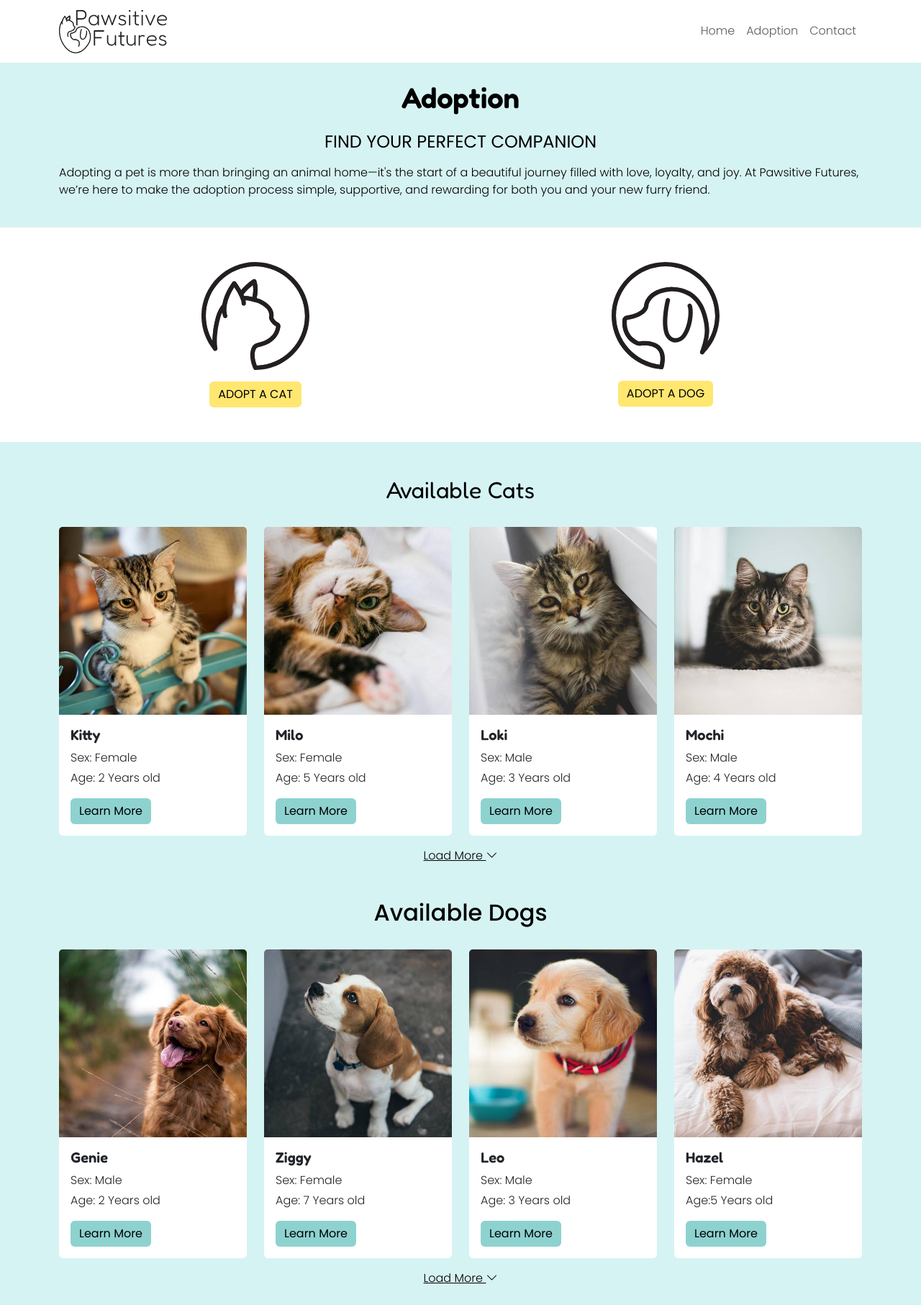
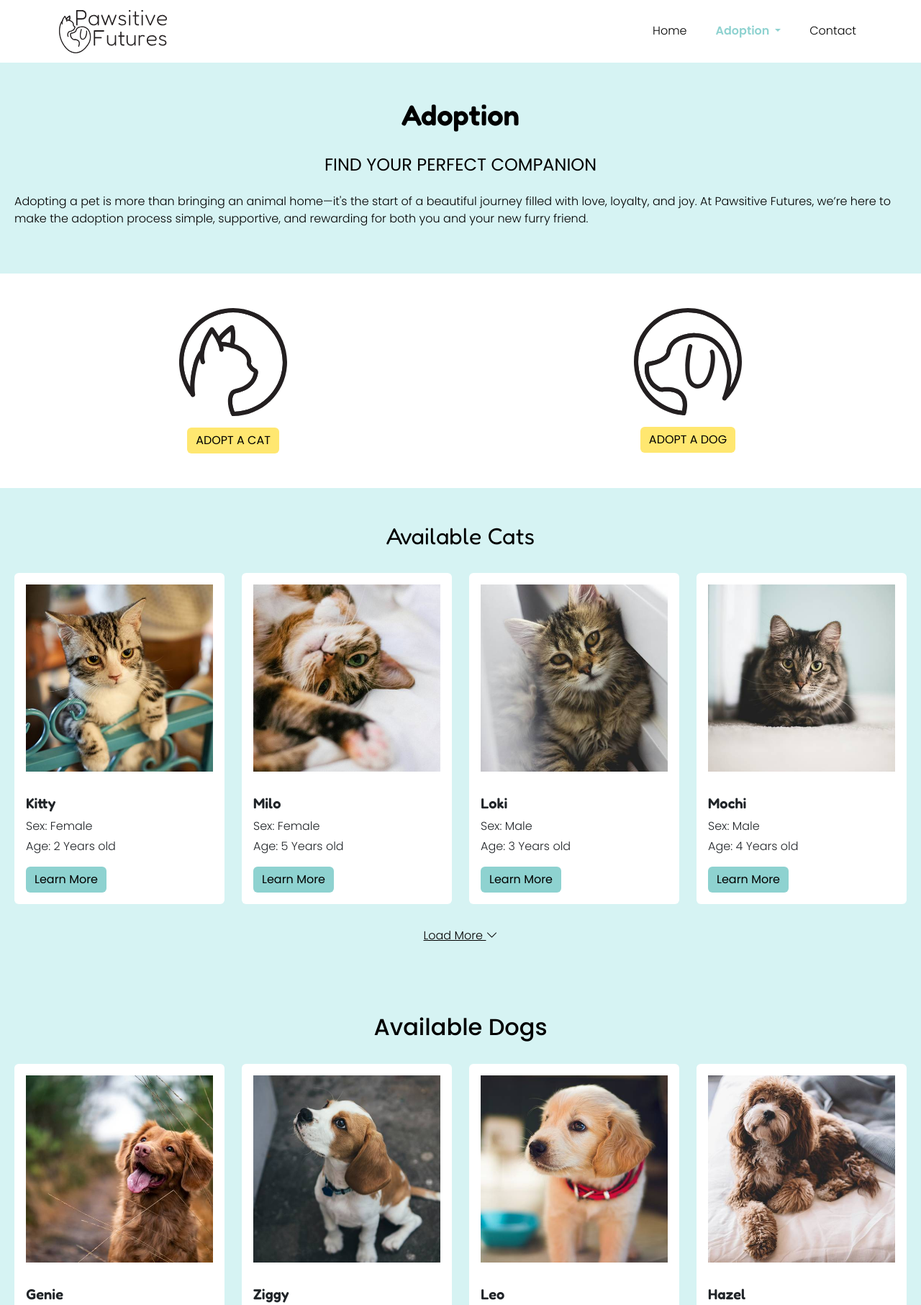
Before and after one commit to kara0243/final-project, a plain HTML site: page adoption.html in a window 1280 px wide. Shown: the top 1813 px of the page at 72% size. Drawn offline with nearby package versions, Linux system fonts and the light colour scheme.

```diff
--- a/adoption.html
+++ b/adoption.html
@@ -29,19 +29,33 @@
             <span class="navbar-toggler-icon"></span>
             </button>
             <div class="collapse navbar-collapse justify-content-end" id="togglerNav">
-            <ul class="navbar-nav ps-2">
+            <ul class="navbar-nav ps-2 gap-4">
                 <li class="nav-item"><a class=" nav-link" href="index.html">Home</a></li>
-                <li class="nav-item"><a class=" nav-link" href="adoption.html">Adoption</a></li>
-                <li class="nav-item"><a class=" nav-link" href="#">Contact</a></li>
+                <li class="nav-item dropdown">
+                  <a
+                      class="nav-link active dropdown-toggle"
+                      href="adoption.html"
+                      id="adoptionDropdown"
+                      role="button"
+                      aria-expanded="false"
+                  >
+                      Adoption
+                  </a>
+                  <ul class="dropdown-menu" aria-labelledby="adoptionDropdown">
+                      <li><a class="dropdown-item" href="adoption.html#cats">Cats</a></li>
+                      <li><a class="dropdown-item" href="adoption.html#dogs">Dogs</a></li>
+                  </ul>
+              </li>
+                <li class="nav-item"><a class=" nav-link" href="contact.html">Contact</a></li>
             </ul>
             </div>
         </div>
     </nav>
     <header>
       <div class="bg-primary">
-        <div class="container pt-4 pb-4">
-          <h1 class="heading1 text-center pb-3"> Adoption</h1>
-          <h3 class="heading3 text-center pb-2 text-uppercase">Find Your Perfect Companion</h3>
+        <div class="container pt-5 pb-5">
+          <h1 class="heading1 text-center pb-4"> Adoption</h1>
+          <h3 class="heading3 text-center pb-3 text-uppercase">Find Your Perfect Companion</h3>
           <p>
             Adopting a pet is more than bringing an animal home—it's the start of a beautiful journey filled with love, loyalty, and joy. At Pawsitive Futures, we’re here to make the adoption process simple, supportive, and rewarding for both you and your new furry friend.
           </p>
@@ -68,8 +82,8 @@
           <h2 class="heading2 text-center pt-5">Available Cats</h2>
           <div class="row justify-content-center">
             <div class="col-12 col-md-6 col-lg-3 d-flex justify-content-center">
-              <div class="card card-responsive border-0 mt-4">
-                <img src="images/cat1-500x500.jpg" class="card-img-top" alt="...">
+              <div class="card hover-scale card-responsive border-0 mt-4">
+                <img src="images/cat1-500x500.jpg" class="card-img-top p-3" alt="a gray cat">
                 <div class="card-body">
                   <h5 class="heading1 card-title">Kitty</h5>
                   <p class="card-text mb-1">Sex: Female</p>
@@ -79,8 +93,8 @@
               </div>
             </div>
             <div class="col-12 col-md-6 col-lg-3 d-flex justify-content-center">
-              <div class="card card-responsive border-0 mt-4">
-                <img src="images/cat2-500x500.jpg" class="card-img-top" alt="...">
+              <div class="card hover-scale card-responsive border-0 mt-4">
+                <img src="images/cat2-500x500.jpg" class="card-img-top p-3" alt="a brown cat with gren eyes">
                 <div class="card-body">
                   <h5 class="heading1 card-title">Milo</h5>
                   <p class="card-text mb-1">Sex: Female</p>
@@ -90,8 +104,8 @@
               </div>
             </div>
             <div class="col-12 col-md-6 col-lg-3 d-flex justify-content-center">
-              <div class="card card-responsive border-0 mt-4">
-                <img src="images/cat3-500x500.jpg" class="card-img-top" alt="...">
+              <div class="card hover-scale card-responsive border-0 mt-4">
+                <img src="images/cat3-500x500.jpg" class="card-img-top p-3" alt="a gray cat">
                 <div class="card-body">
                   <h5 class="heading1 card-title">Loki</h5>
                   <p class="card-text mb-1">Sex: Male</p>
@@ -101,8 +115,8 @@
               </div>
             </div>
             <div class="col-12 col-md-6 col-lg-3 d-flex justify-content-center">
-              <div class="card card-responsive border-0 mt-4">
-                <img src="images/cat4-500x500.jpg" class="card-img-top" alt="...">
+              <div class="card hover-scale card-responsive border-0 mt-4">
+                <img src="images/cat4-500x500.jpg" class="card-img-top p-3" alt="a gray cat sitting on the floor">
                 <div class="card-body">
                   <h5 class="heading1 card-title">Mochi</h5>
                   <p class="card-text mb-1">Sex: Male</p>
@@ -113,7 +127,7 @@
             </div>
           </div>
           <div class="d-flex justify-content-center pt-3">
-            <a href="#" class="text-center border-0">Load More <i class="bi bi-chevron-down"></i></a>
+            <a href="#" class="text-center border-0 mt-3 mb-5">Load More <i class="bi bi-chevron-down"></i></a>
           </div>
         </div>
 
@@ -121,8 +135,8 @@
           <h2 class="text-center pt-5">Available Dogs</h2>
           <div class="row justify-content-center">
             <div class="col-12 col-md-6 col-lg-3 d-flex justify-content-center">
-              <div class="card card-responsive border-0 mt-4">
-                <img src="images/dog1-500x500.jpg" class="card-img-top" alt="...">
+              <div class="card hover-scale card-responsive border-0 mt-4">
+                <img src="images/dog1-500x500.jpg" class="card-img-top p-3" alt="...">
                 <div class="card-body">
                   <h5 class="heading1 card-title">Genie</h5>
                   <p class="card-text mb-1">Sex: Male</p>
@@ -132,8 +146,8 @@
               </div>
             </div>
             <div class="col-12 col-md-6 col-lg-3 d-flex justify-content-center">
-              <div class="card card-responsive border-0 mt-4">
-                <img src="images/dog2-500x500.jpg" class="card-img-top" alt="...">
+              <div class="card hover-scale card-responsive border-0 mt-4">
+                <img src="images/dog2-500x500.jpg" class="card-img-top p-3" alt="...">
                 <div class="card-body">
                   <h5 class="heading1 card-title">Ziggy</h5>
                   <p class="card-text mb-1">Sex: Female</p>
@@ -143,8 +157,8 @@
               </div>
             </div>
             <div class="col-12 col-md-6 col-lg-3 d-flex justify-content-center">
-              <div class="card card-responsive border-0 mt-4">
-                <img src="images/dog3-500x500.jpg" class="card-img-top" alt="...">
+              <div class="card hover-scale card-responsive border-0 mt-4">
+                <img src="images/dog3-500x500.jpg" class="card-img-top p-3" alt="...">
                 <div class="card-body">
                   <h5 class="heading1 card-title">Leo</h5>
                   <p class="card-text mb-1">Sex: Male</p>
@@ -154,8 +168,8 @@
               </div>
             </div>
             <div class="col-12 col-md-6 col-lg-3 d-flex justify-content-center">
-              <div class="card card-responsive border-0 mt-4">
-                <img src="images/dog4-500x500.jpg" class="card-img-top" alt="...">
+              <div class="card hover-scale card-responsive border-0 mt-4">
+                <img src="images/dog4-500x500.jpg" class="card-img-top p-3" alt="...">
                 <div class="card-body">
                   <h5 class="heading1 card-title">Hazel</h5>
                   <p class="card-text mb-1">Sex: Female</p>
@@ -166,7 +180,7 @@
             </div>
           </div>
           <div class="d-flex justify-content-center pt-3">
-            <a href="#" class="text-center border-0">Load More <i class="bi bi-chevron-down"></i></a>
+            <a href="#" class="text-center border-0 mt-3 mb-5">Load More <i class="bi bi-chevron-down"></i></a>
           </div>
         </div>
       </div>
--- a/css/main.css
+++ b/css/main.css
@@ -16,6 +16,31 @@
     font-weight: 300;
     font-style: normal;
   }
+
+  .container {
+    max-width: 100%;
+    padding-left: 20px;
+    padding-right: 20px;
+  }
+
+  .navbar .nav-link {
+    color: black;
+  }
+
+  .navbar .nav-link:hover {
+    color: #8ED2D0;
+  }
+  .navbar .nav-link.active {
+    color: #8ED2D0;
+    font-weight: 600;
+  }
+
+  .nav-item.dropdown:hover .dropdown-menu {
+    display: block;
+    opacity: 1;
+    visibility: visible;
+  }
+
 
   a {
     color: var(--bs-dark-rgb);
@@ -50,6 +75,11 @@
     --bs-btn-color: black;
     --bs-btn-hover-bg: black;
     --bs-btn-hover-color: white;
+    transition: transform 0.3s ease, box-shadow 0.3s ease;
+  }
+  .btn-primary:hover {
+    transform: scale(1.05);
+    box-shadow: 0px 4px 15px rgba(0, 0, 0, 0.3);
   }
 
   .btn-secondary {
@@ -57,6 +87,15 @@
     --bs-btn-color: black;
     --bs-btn-hover-bg: black;
     --bs-btn-hover-color: white;
+  }
+
+  .card {
+    transition: transform 0.3s ease, box-shadow 0.3s ease;
+  }
+
+  .card.hover-scale:hover {
+    transform: scale(1.05);
+    box-shadow: 0px 4px 15px rgba(0, 0, 0, 0.3);
   }
 
   @media (max-width: 768px) {
@@ -67,6 +106,9 @@
 }
 
   @media (min-width: 1000px) {
+    .container {
+      max-width: 1350px;
+    }
     .card-horizontal img {
       width: 100%;
       max-width: 300px;
@@ -77,6 +119,4 @@
       border-radius: 50px;
       position: relative;
     }
-
-
 }
```
Also changed, not shown: contact.html (added, +68 -0 lines), index.html (+26 -12 lines). Lines whose indentation alone changed are shown as unchanged.
